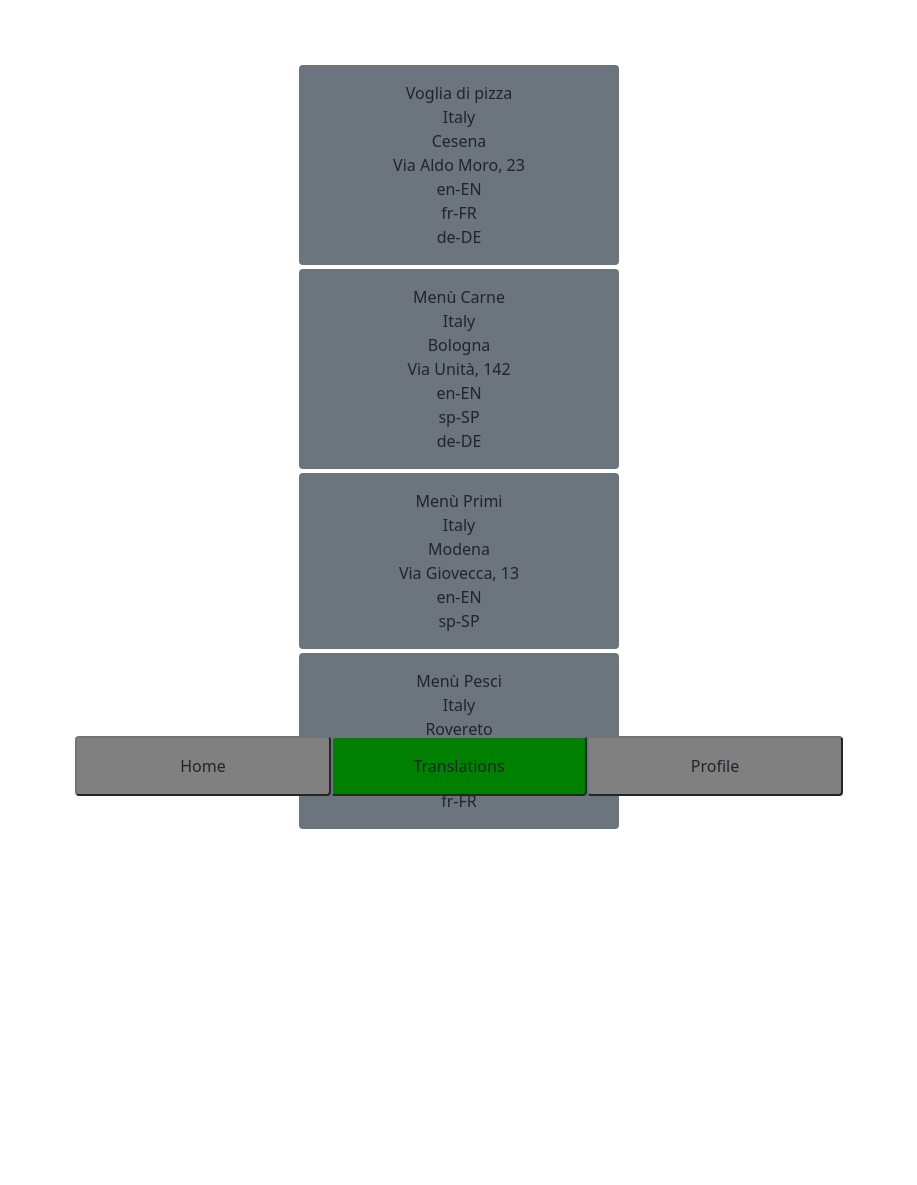
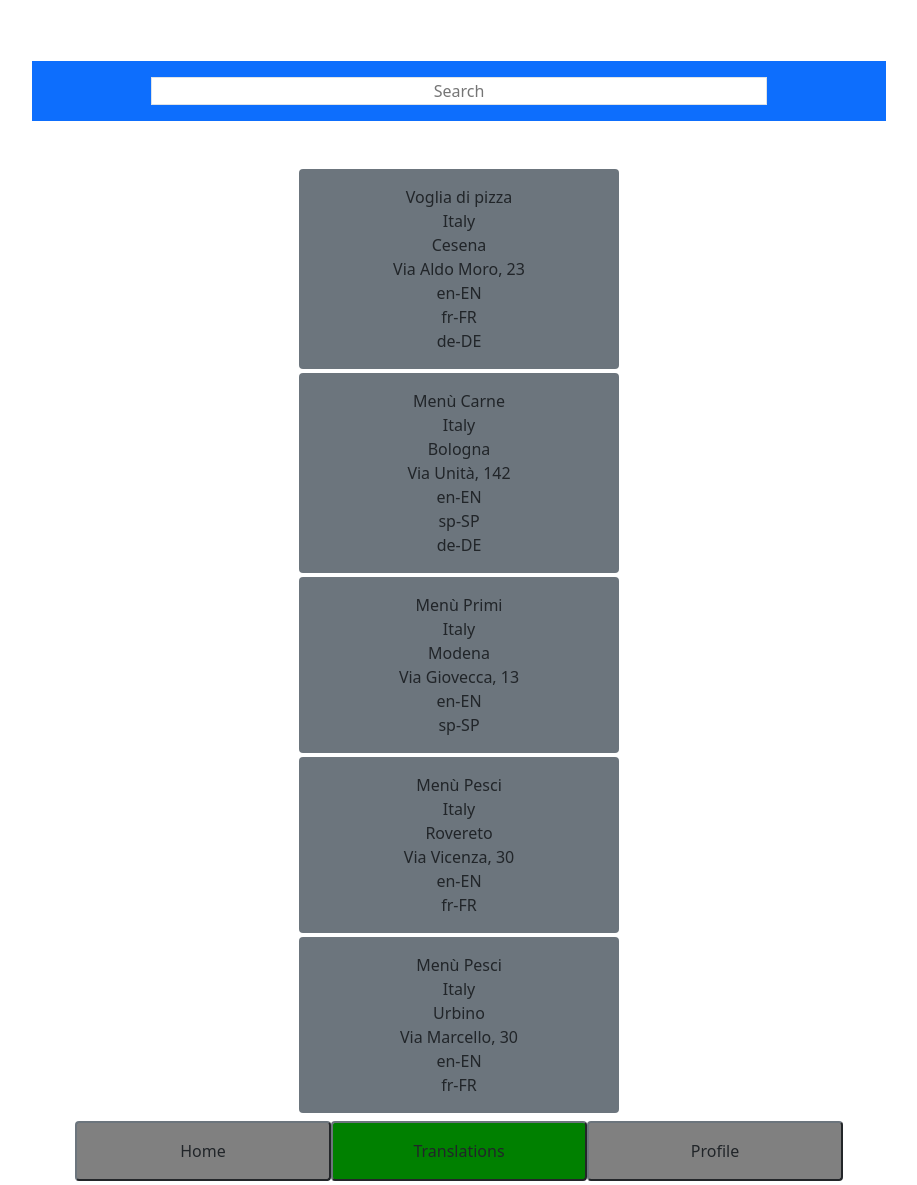
Before and after one commit to Progetto-Menu/ProjectWork2021, a React (Create React App) app in the folder ProgettoReact/: page /translations in a window 1280 px wide. Shown: the whole page, without its empty margins (181-1098 px from the left). Before the commit the page ends 833 px from the top, so only its background shows below. Built offline with nearby package versions, Linux system fonts and the light colour scheme.

Commit message:
SearchBar

```diff
--- a/ProgettoReact/src/Traduttore/Component/bottomNavBarComponent.tsx
+++ b/ProgettoReact/src/Traduttore/Component/bottomNavBarComponent.tsx
@@ -5,7 +5,7 @@ import { bottomNavBarProp, bottomNavBar } from "../Prop/bottomNavBarProp";
 
 export const BottomNavBarComponent: React.FunctionComponent<bottomNavBarProp> = (prop) => {
 
-    return <div className="text-center fixed-bottom">
+    return <div className="text-center ">
             <Link to="home">
                   {prop.type == bottomNavBar.home ?
                         <button style={{background: "green", width: "20%" }} className="py-3 my-1 text-center col-6 mx-auto rounded border-secondary text-dark ">
--- /dev/null
+++ b/ProgettoReact/src/Traduttore/Component/searchbar.tsx
@@ -0,0 +1,14 @@
+import ReactDOM from "react-dom";
+import React, { Component } from 'react';
+import { Link } from 'react-router-dom';
+
+
+export const SearchBar: React.FunctionComponent = () => {
+
+    return <>
+        <div className=" p-3 mb-5 col-8 bg-primary text-white text-center mx-auto">
+           <input type="text" className=" w-75 text-center border borderless " placeholder="Search"/>
+        </div>
+    </>
+
+}
--- a/ProgettoReact/src/Traduttore/pageTranslations.tsx
+++ b/ProgettoReact/src/Traduttore/pageTranslations.tsx
@@ -3,7 +3,7 @@ import { MenuProp, Language } from "./Prop/menuProp";
 import { MenuToTranslateComponent } from "./Component/menuToTranslateComponent";
 import { BottomNavBarComponent } from "./Component/bottomNavBarComponent";
 import { bottomNavBar } from './Prop/bottomNavBarProp';
-
+import {SearchBar} from "./Component/searchbar";
 
 
 export const PageTranslations: React.FunctionComponent = () => {
@@ -69,10 +69,24 @@ export const PageTranslations: React.FunctionComponent = () => {
         languages: [l1, l3]
     }
 
-    let MenuArray : MenuProp[] = [menu1, menu2, menu3, menu4];
+    let menu5: MenuProp = {
+        idMenu: 5,
+        title: "Menù Pesci",
+        restaurant: {
+            name: "Santo Domingo",
+            address: {
+                state: "Italy",
+                city: "Urbino",
+                address: "Via Marcello, 30"
+            }
+        },
+        languages: [l1, l3]
+    }
+
+    let MenuArray : MenuProp[] = [menu1, menu2, menu3, menu4, menu5];
 
     return <>
-
+   <SearchBar/>
    {MenuArray.map((item, index) =>
             <React.Fragment key={index}>
                 <MenuToTranslateComponent idMenu={item.idMenu} title={item.title} restaurant={item.restaurant} languages={item.languages}/>
```
Also changed, not shown: 2 other files (tests, documents, lock files or other folders).
